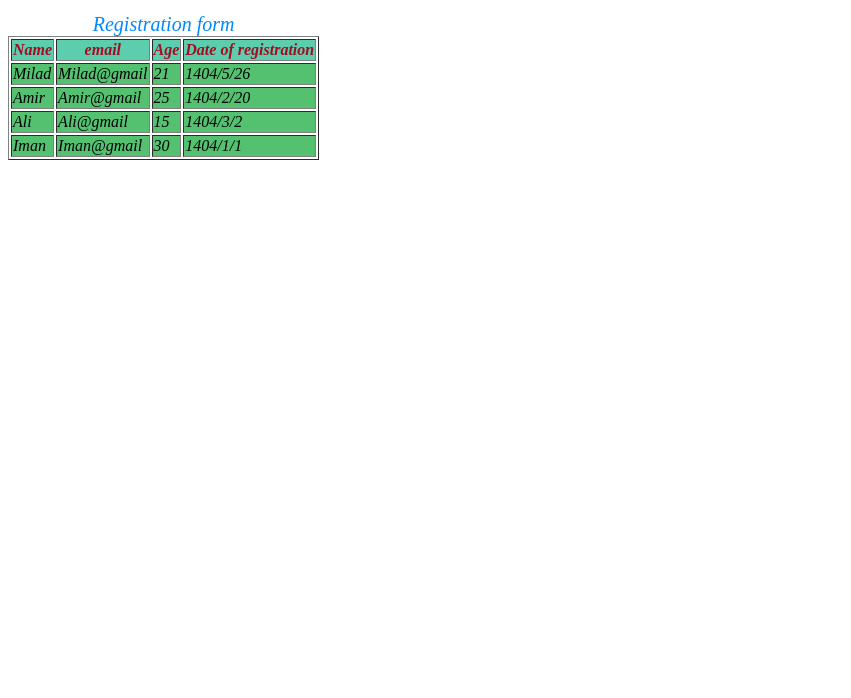
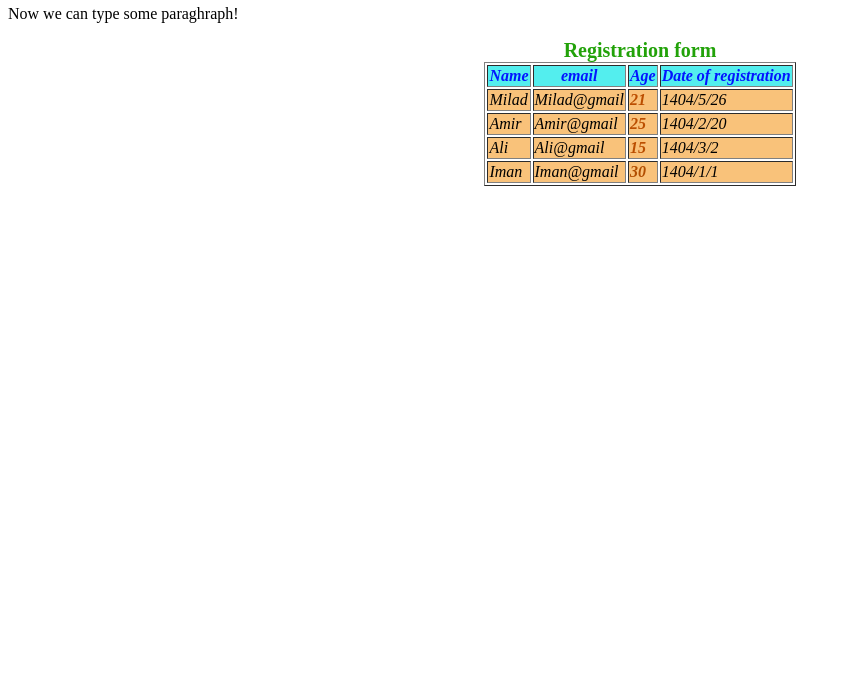
Before and after one commit to 0915kavoosi/table, a plain HTML site: page indesk1.html in a window 1280 px wide. Shown: the part 102-800 px from the top of the page, without its empty margins (0-851 px from the left). Drawn offline with Linux system fonts and the light colour scheme.

Commit message:
Table style changes

```diff
--- a/indesk1.html
+++ b/indesk1.html
@@ -3,53 +3,49 @@
 <head>
     <title>Page Title</title>
     <link rel="stylesheet" href="indesk2.css"/>
-</head>
+</head>*
+
+*06**
 <body>
 <h1>Heey 👋🏻</h1>
 <p>Now we can type some paraghraph!</p>
+<!--<dialog open>this is an open dialog window</dialog>-->
 <table border="1">
     <thead>
         <caption>Registration form</caption>
     <tr>
-        <th>Name</th>
-        <th>email</th>
-        <th>Age</th>
-        <th>Date of registration</th>
+        <th scope="col">Name</th>
+        <th scope="col">email</th>
+        <th scope="col">Age</th>
+        <th scope="col">Date of registration</th>
     </tr>
     </thead>
     <tbody>
         <tr>
             <td>Milad</td>
             <td>Milad@gmail</td>
-            <td>21</td>
-            <td>1404/5/26</td>
+            <td id="age-color1">21</td>
+            <td id="margin">1404/5/26</td>
         </tr>
-    </tbody>
-    <thead>
         <tr>
             <td>Amir</td>
             <td>Amir@gmail</td>
-            <td>25</td>
+            <td id="age-color2">25</td>
             <td>1404/2/20</td>
         </tr>
-    </thead>
-    <tbody>
         <tr>
             <td>Ali</td>
             <td>Ali@gmail</td>
-            <td>15</td>
+            <td id="age-color3">15</td>
             <td>1404/3/2</td>
         </tr>
-    </tbody>
-    <thead>
         <tr>
             <td>Iman</td>
             <td>Iman@gmail</td>
-            <td>30</td>
+            <td id="age-color4">30</td>
             <td>1404/1/1</td>
         </tr>
-    </thead>
+    </tbody>
 </table>
-
 </body>
 </html>
--- a/indesk2.css
+++ b/indesk2.css
@@ -1,14 +1,37 @@
 table{
+    margin: auto;
+}
+caption{
+    color:rgb(34, 162, 9);
+    font-size: 20px;
+    font-style:inherit;
+    font-weight: bold;
+}
+th{
+    background-color: rgb(83, 238, 238);
+    color:rgb(3, 20, 255);
+    font-weight:bold;
     font-style: oblique;
 }
-caption{
-    color:rgb(0, 136, 255);
-    font-size: 20px;
+td{
+    background-color: rgba(244, 150, 27, 0.582);
+    color:black;
+    font-style:oblique;
+
 }
-th{
-    background-color: rgba(22, 185, 139, 0.699);
-    color: rgb(164, 12, 35);
+#age-color1{
+    color: rgb(187, 78, 0);
+    font-weight: bolder;
 }
-td{
-    background-color: rgba(13, 167, 54, 0.707);
+#age-color2{
+    color: rgb(187, 78, 0);
+    font-weight: bolder;
 }
+#age-color3{
+    color: rgb(187, 78, 0);
+    font-weight: bolder;
+}
+#age-color4{
+    color: rgb(178, 78, 0);
+    font-weight: bolder;
+}
```
